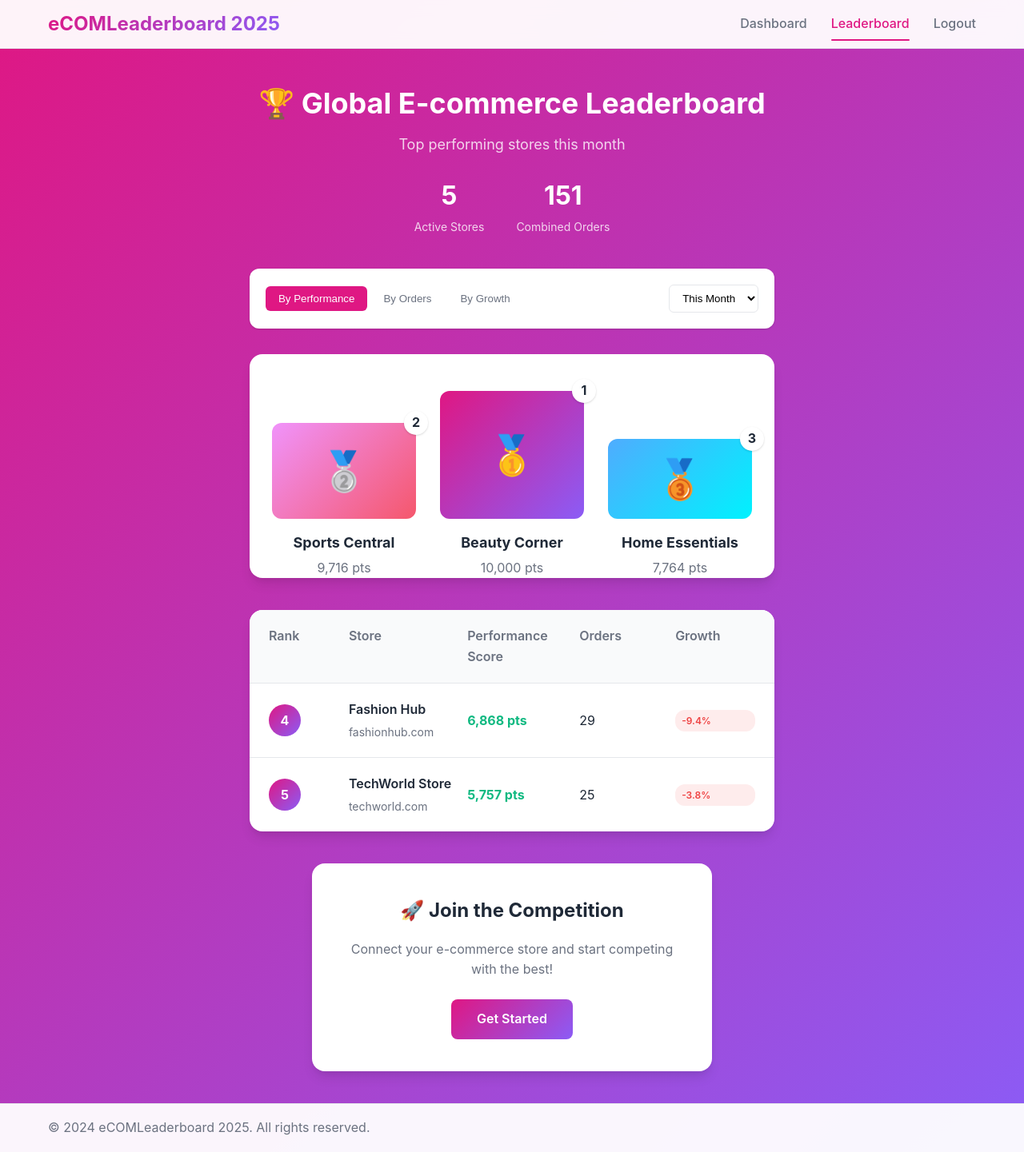
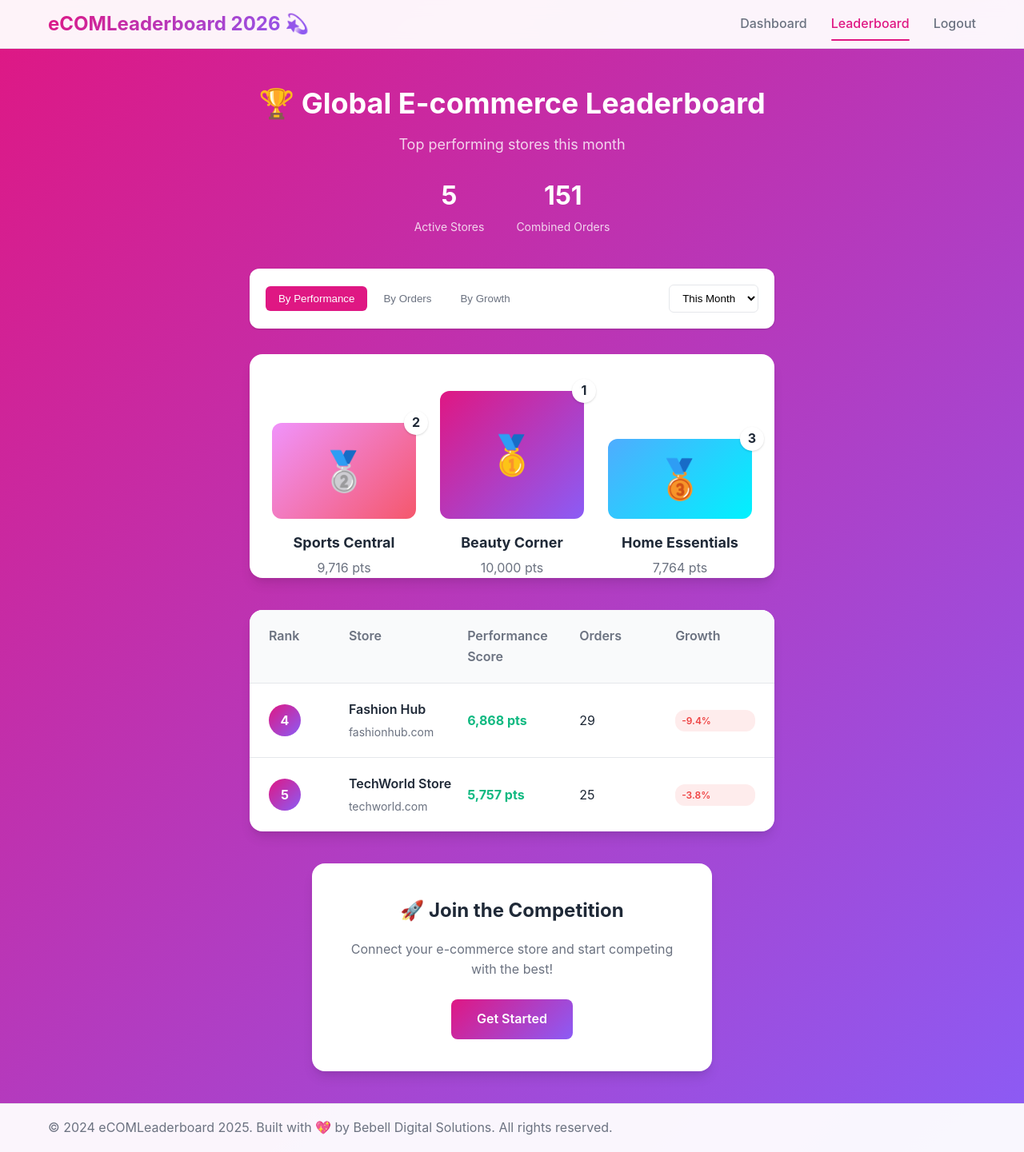
Before and after one commit to Bebell-Digital-Solutions/ecom-leaderboard-v05, a plain HTML site: page leaderboard.html in a window 1280 px wide. Shown: the whole page at 80% size. Drawn offline with nearby package versions, Linux system fonts and the light colour scheme.

Commit message:
Update leaderboard.html

```diff
--- a/leaderboard.html
+++ b/leaderboard.html
@@ -4,14 +4,14 @@
 <head>
     <meta charset="UTF-8">
     <meta name="viewport" content="width=device-width, initial-scale=1.0">
-    <title>Global Leaderboard - eCOMLeaderboard 2025</title>
+    <title>Global Leaderboard - eCOMLeaderboard 2026</title>
     <link rel="stylesheet" href="styles.css">
 </head>
 <body>
     <nav class="navbar">
         <div class="nav-container">
             <div class="nav-brand">
-                <h2>eCOMLeaderboard 2025</h2>
+                <h2>eCOMLeaderboard 2026 💫</h2>
             </div>
             <div class="nav-links">
                 <a href="index.html" class="nav-link">Dashboard</a>
@@ -121,7 +121,7 @@
 
     <footer class="app-footer">
         <div class="nav-container">
-            <p>&copy; 2024 eCOMLeaderboard 2025. All rights reserved.</p>
+            <p>&copy; 2024 eCOMLeaderboard 2025. Built with 💖 by Bebell Digital Solutions. All rights reserved.</p>
             <a href="backend.html" class="footer-link admin-only">Admin Panel</a>
         </div>
     </footer>
```
